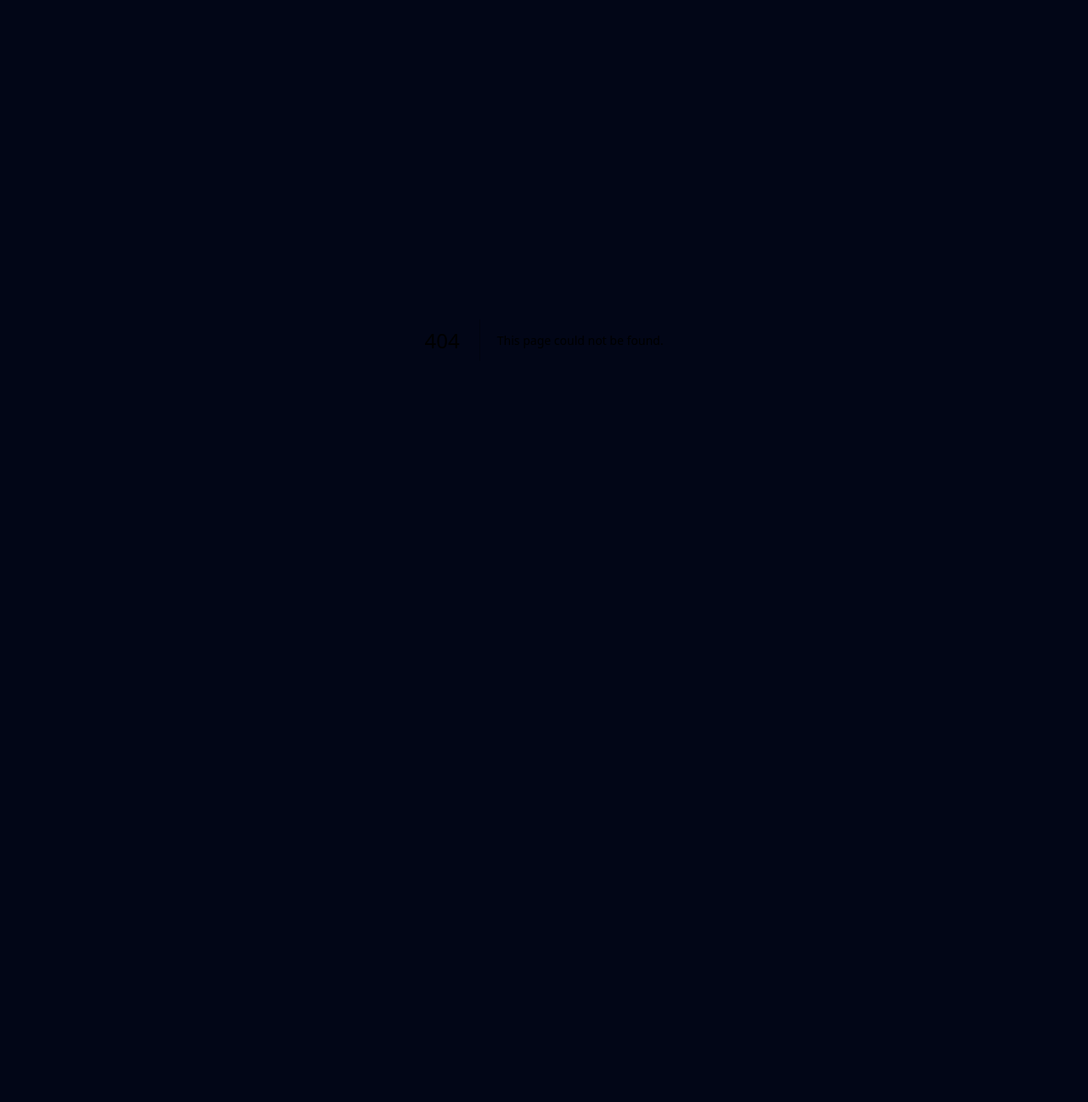
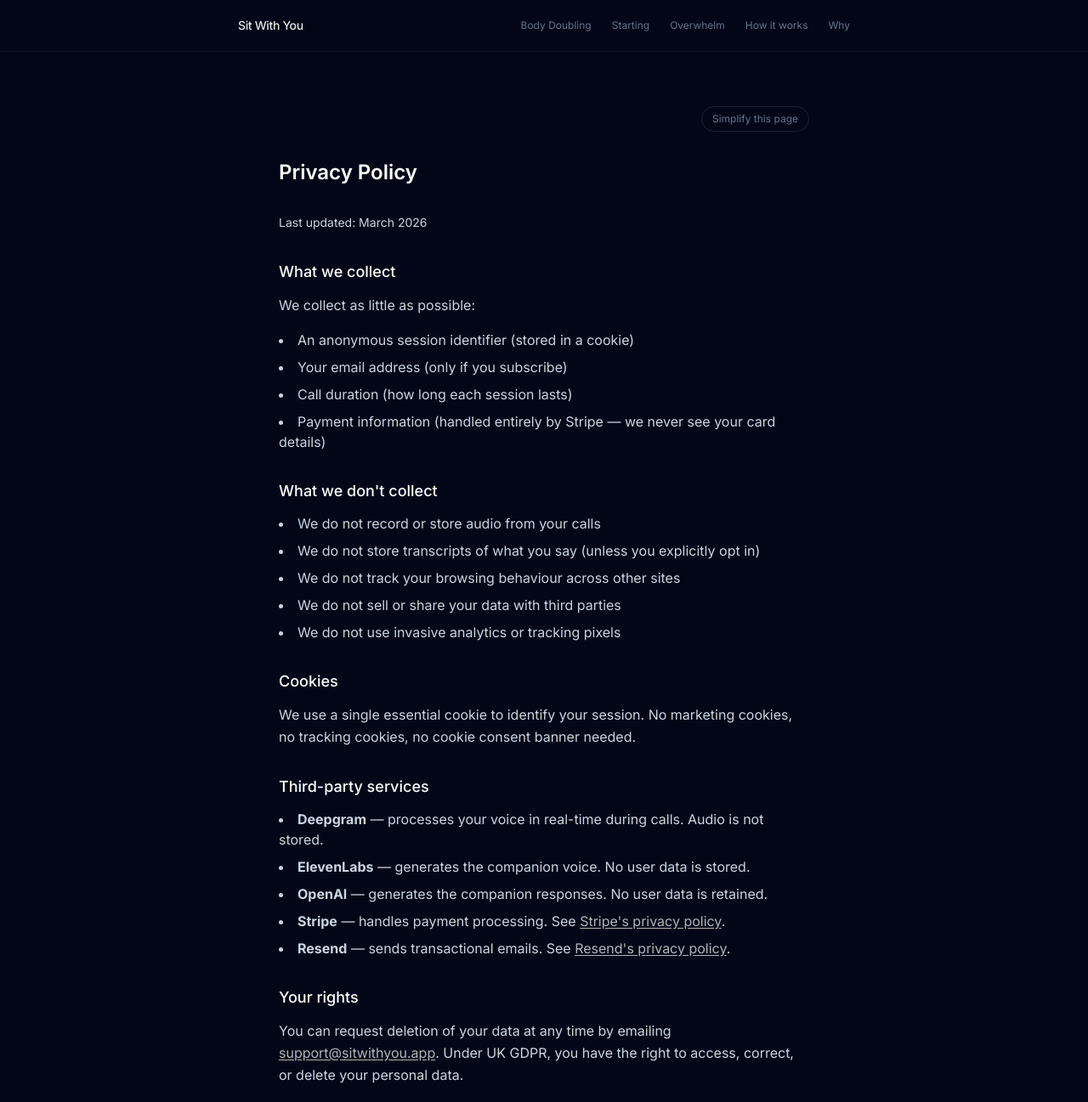
Before and after one commit to dkennedy1984/still-here, a Next.js app in the folder apps/web/: page /privacy in a window 1280 px wide. Before the commit this address had no page. Shown: the top 1297 px of the page at 85% size. Before the commit the page ends 800 px from the top, so only its background shows below. Built offline with nearby package versions, Linux system fonts and the light colour scheme.

Commit message:
feat: fix homepage layout, add terms/privacy, Stripe portal, subscription email links

```diff
--- a/apps/web/src/app/page.tsx
+++ b/apps/web/src/app/page.tsx
@@ -52,8 +52,9 @@ function HomePageContent() {
       return () => clearTimeout(t);
     }
   }, [upgraded]);
+
   useEffect(() => {
-    const handleScroll = () => setScrolled(window.scrollY > 50);
+    const handleScroll = () => setScrolled(window.scrollY > 10);
     window.addEventListener('scroll', handleScroll, { passive: true });
     return () => window.removeEventListener('scroll', handleScroll);
   }, []);
@@ -96,11 +97,13 @@ function HomePageContent() {
   }
 
   return (
-    <main className="relative flex flex-col items-center justify-center min-h-screen min-h-[100dvh] bg-slate-950 overflow-hidden">
+    <main className="relative bg-slate-950 overflow-x-hidden">
+      {/* Hero - fills entire viewport */}
+      <section className="flex flex-col items-center justify-center min-h-screen min-h-[100dvh] px-6 relative">
         {showUpgraded && (
           <div className="absolute top-6 left-1/2 -translate-x-1/2 z-50 flex flex-col items-center gap-2"
             style={{ animation: 'fadeIn 0.5s ease' }}>
-          <div className="flex items-center gap-2.5 px-5 py-2.5 rounded-full bg-green-400/10 border border-green-400/15 backdrop-blur-sm">
+            <div className="flex items-center gap-2 bg-green-950/80 border border-green-800/50 rounded-full px-4 py-2 backdrop-blur-sm">
               <div className="w-2 h-2 rounded-full bg-green-400 animate-pulse" />
               <span className="text-sm text-green-300/90 font-medium">You're in</span>
             </div>
@@ -108,8 +111,6 @@ function HomePageContent() {
           </div>
         )}
 
-      {/* Hero section - full viewport, call-first */}
-      <div className="flex flex-col items-center justify-center">
         {/* Presence orb */}
         <div className="flex items-center justify-center mb-10">
           <PresenceOrb state="idle" size="lg" />
@@ -126,9 +127,7 @@ function HomePageContent() {
 
         {/* Subtext */}
         <p className="mt-4 text-slate-400 text-sm">I&apos;ll just sit with you.</p>
-
-
-      </div>
+      </section>
 
       {/* Bottom controls - fixed, hide on scroll */}
       <div className={`fixed bottom-0 left-0 right-0 z-40 pb-6 pt-4 px-8 flex justify-between items-center transition-opacity duration-300 ${scrolled ? 'opacity-0 pointer-events-none' : 'opacity-100'}`}>
@@ -159,7 +158,7 @@ function HomePageContent() {
       </div>
 
       {/* Content sections - below the fold */}
-      <div className="max-w-2xl mx-auto py-24 pb-20">
+      <section className="px-6 max-w-2xl mx-auto pb-20">
         <h1 className="text-2xl sm:text-3xl font-semibold text-white leading-tight mb-8">
           Quiet body doubling for when starting is hard
         </h1>
@@ -190,7 +189,7 @@ function HomePageContent() {
 
         <h3 className="text-base font-medium text-white/80 mt-6 mb-3">It&apos;s not productivity coaching</h3>
         <p className="text-slate-300 leading-relaxed mb-6">
-          We won&apos;t push you, nag you, or try to optimise your day.
+          There&apos;s no system here. No method. No plan to optimise your day.
         </p>
 
         <h3 className="text-base font-medium text-white/80 mt-6 mb-3">It&apos;s not accountability</h3>
@@ -203,7 +202,7 @@ function HomePageContent() {
 
         <h2 className="text-xl font-medium text-white mt-12 mb-4">If you want a little context</h2>
         <p className="text-slate-300 leading-relaxed mb-6">
-          Some people call this body doubling — doing a task while someone else is present. It can help with ADHD, overwhelm, anxiety, and the general “stuck” feeling.
+          Some people call this body doubling — doing a task while someone else is present. It can help with ADHD, overwhelm, anxiety, and the general "stuck" feeling.
         </p>
         <p className="text-slate-300 leading-relaxed mb-6">
           If you&apos;d like, you can read more — but you don&apos;t have to.
@@ -248,9 +247,11 @@ function HomePageContent() {
           <Link href="/how-it-works" className="hover:text-slate-400 transition-colors">How it works</Link>
           <Link href="/why" className="hover:text-slate-400 transition-colors">Why</Link>
           <Link href="/vs-focusmate" className="hover:text-slate-400 transition-colors">vs Focusmate</Link>
+          <Link href="/terms" className="hover:text-slate-400 transition-colors">Terms</Link>
+          <Link href="/privacy" className="hover:text-slate-400 transition-colors">Privacy</Link>
           <span className="ml-auto">© {new Date().getFullYear()} Sit With You</span>
         </footer>
-      </div>
+      </section>
 
       {/* Presence style sheet */}
       {showSheet && (
--- /dev/null
+++ b/apps/web/src/app/privacy/page.tsx
@@ -0,0 +1,54 @@
+import { Metadata } from 'next';
+import { ContentLayout } from '../../components/ContentLayout';
+
+export const metadata: Metadata = {
+  title: 'Privacy Policy — Sit With You',
+  description: 'How Sit With You handles your data and privacy.',
+  alternates: { canonical: 'https://sitwithyou.app/privacy' },
+};
+
+export default function PrivacyPage() {
+  return (
+    <ContentLayout>
+      <h1 className="text-2xl font-semibold text-white mb-8">Privacy Policy</h1>
+
+      <p className="text-slate-300 text-sm leading-relaxed mb-6">Last updated: March 2026</p>
+
+      <h2 className="text-lg font-medium text-white mt-8 mb-3">What we collect</h2>
+      <p className="text-slate-300 leading-relaxed mb-4">We collect as little as possible:</p>
+      <ul className="list-disc list-inside text-slate-300 space-y-2 mb-6">
+        <li>An anonymous session identifier (stored in a cookie)</li>
+        <li>Your email address (only if you subscribe)</li>
+        <li>Call duration (how long each session lasts)</li>
+        <li>Payment information (handled entirely by Stripe — we never see your card details)</li>
+      </ul>
+
+      <h2 className="text-lg font-medium text-white mt-8 mb-3">What we don't collect</h2>
+      <ul className="list-disc list-inside text-slate-300 space-y-2 mb-6">
+        <li>We do not record or store audio from your calls</li>
+        <li>We do not store transcripts of what you say (unless you explicitly opt in)</li>
+        <li>We do not track your browsing behaviour across other sites</li>
+        <li>We do not sell or share your data with third parties</li>
+        <li>We do not use invasive analytics or tracking pixels</li>
+      </ul>
+
+      <h2 className="text-lg font-medium text-white mt-8 mb-3">Cookies</h2>
+      <p className="text-slate-300 leading-relaxed mb-6">We use a single essential cookie to identify your session. No marketing cookies, no tracking cookies, no cookie consent banner needed.</p>
+
+      <h2 className="text-lg font-medium text-white mt-8 mb-3">Third-party services</h2>
+      <ul className="list-disc list-inside text-slate-300 space-y-2 mb-6">
+        <li><strong>Deepgram</strong> — processes your voice in real-time during calls. Audio is not stored.</li>
+        <li><strong>ElevenLabs</strong> — generates the companion voice. No user data is stored.</li>
+        <li><strong>OpenAI</strong> — generates the companion responses. No user data is retained.</li>
+        <li><strong>Stripe</strong> — handles payment processing. See <a href="https://stripe.com/privacy" target="_blank" rel="noopener noreferrer" className="text-white/70 hover:text-white underline underline-offset-2">Stripe&apos;s privacy policy</a>.</li>
+        <li><strong>Resend</strong> — sends transactional emails. See <a href="https://resend.com/privacy" target="_blank" rel="noopener noreferrer" className="text-white/70 hover:text-white underline underline-offset-2">Resend&apos;s privacy policy</a>.</li>
+      </ul>
+
+      <h2 className="text-lg font-medium text-white mt-8 mb-3">Your rights</h2>
+      <p className="text-slate-300 leading-relaxed mb-6">You can request deletion of your data at any time by emailing <a href="mailto:support@sitwithyou.app" className="text-white/70 hover:text-white underline underline-offset-2">support@sitwithyou.app</a>. Under UK GDPR, you have the right to access, correct, or delete your personal data.</p>
+
+      <h2 className="text-lg font-medium text-white mt-8 mb-3">Contact</h2>
+      <p className="text-slate-300 leading-relaxed mb-6">For privacy questions, email <a href="mailto:support@sitwithyou.app" className="text-white/70 hover:text-white underline underline-offset-2">support@sitwithyou.app</a>.</p>
+    </ContentLayout>
+  );
+}
--- /dev/null
+++ b/apps/web/src/app/terms/page.tsx
@@ -0,0 +1,45 @@
+import { Metadata } from 'next';
+import { ContentLayout } from '../../components/ContentLayout';
+
+export const metadata: Metadata = {
+  title: 'Terms of Service — Sit With You',
+  description: 'Terms of service for using Sit With You.',
+  alternates: { canonical: 'https://sitwithyou.app/terms' },
+};
+
+export default function TermsPage() {
+  return (
+    <ContentLayout>
+      <h1 className="text-2xl font-semibold text-white mb-8">Terms of Service</h1>
+
+      <p className="text-slate-300 text-sm leading-relaxed mb-6">Last updated: March 2026</p>
+
+      <h2 className="text-lg font-medium text-white mt-8 mb-3">1. What Sit With You is</h2>
+      <p className="text-slate-300 leading-relaxed mb-6">Sit With You is a calm body-doubling companion service. It provides quiet audio presence to help you begin tasks. It is not a medical service, therapy, or crisis helpline.</p>
+
+      <h2 className="text-lg font-medium text-white mt-8 mb-3">2. Using the service</h2>
+      <p className="text-slate-300 leading-relaxed mb-6">You may use Sit With You for personal, non-commercial purposes. You must not use the service to harass, abuse, or harm others. We reserve the right to end a call if abusive language is detected.</p>
+
+      <h2 className="text-lg font-medium text-white mt-8 mb-3">3. Free and paid tiers</h2>
+      <p className="text-slate-300 leading-relaxed mb-6">Free users may use the service with session time limits. Paid subscribers get longer sessions and additional features. Subscriptions are billed monthly through Stripe at the price shown at checkout.</p>
+
+      <h2 className="text-lg font-medium text-white mt-8 mb-3">4. Cancellation</h2>
+      <p className="text-slate-300 leading-relaxed mb-6">You can cancel your subscription at any time. Access continues until the end of your current billing period. No refunds are given for partial months.</p>
+
+      <h2 className="text-lg font-medium text-white mt-8 mb-3">5. Privacy</h2>
+      <p className="text-slate-300 leading-relaxed mb-6">We take your privacy seriously. See our <a href="/privacy" className="text-white/70 hover:text-white underline underline-offset-2">Privacy Policy</a> for details on what we collect and how we use it.</p>
+
+      <h2 className="text-lg font-medium text-white mt-8 mb-3">6. Safety</h2>
+      <p className="text-slate-300 leading-relaxed mb-6">Sit With You is not a crisis service. If you are in crisis, please contact Samaritans on 116 123 (UK) or your local emergency services. We may provide helpline information during a call if we detect distress.</p>
+
+      <h2 className="text-lg font-medium text-white mt-8 mb-3">7. Liability</h2>
+      <p className="text-slate-300 leading-relaxed mb-6">Sit With You is provided as-is. We do our best to keep the service running but cannot guarantee uninterrupted availability. We are not liable for any decisions you make while using the service.</p>
+
+      <h2 className="text-lg font-medium text-white mt-8 mb-3">8. Changes</h2>
+      <p className="text-slate-300 leading-relaxed mb-6">We may update these terms from time to time. Continued use of the service after changes constitutes acceptance.</p>
+
+      <h2 className="text-lg font-medium text-white mt-8 mb-3">9. Contact</h2>
+      <p className="text-slate-300 leading-relaxed mb-6">Questions about these terms? Email us at <a href="mailto:support@sitwithyou.app" className="text-white/70 hover:text-white underline underline-offset-2">support@sitwithyou.app</a>.</p>
+    </ContentLayout>
+  );
+}
--- a/apps/web/src/app/upgrade/page.tsx
+++ b/apps/web/src/app/upgrade/page.tsx
@@ -164,7 +164,14 @@ export default function UpgradePage() {
         )}
       </div>
 
-      <p className="text-xs text-slate-600 mt-8">
+      <p className="text-xs text-slate-600 mt-6">
+        By continuing you agree to our{' '}
+        <a href="/terms" className="text-slate-500 hover:text-slate-300 underline underline-offset-2">Terms</a>
+        {' '}and{' '}
+        <a href="/privacy" className="text-slate-500 hover:text-slate-300 underline underline-offset-2">Privacy Policy</a>
+      </p>
+
+      <p className="text-xs text-slate-600 mt-4">
         Need help? <a href="mailto:support@sitwithyou.app" className="text-slate-500 hover:text-slate-300 transition-colors underline underline-offset-2">support@sitwithyou.app</a>
       </p>
     </main>
--- a/apps/web/src/components/ContentLayout.tsx
+++ b/apps/web/src/components/ContentLayout.tsx
@@ -113,6 +113,8 @@ export function ContentLayout({ children, sources, ctaButton = "I'm ready", ctaM
               <Link href="/how-it-works" className="hover:text-slate-400 transition-colors">How it works</Link>
               <Link href="/why" className="hover:text-slate-400 transition-colors">Why</Link>
               <Link href="/vs-focusmate" className="hover:text-slate-400 transition-colors">vs Focusmate</Link>
+              <Link href="/terms" className="hover:text-slate-400 transition-colors">Terms</Link>
+              <Link href="/privacy" className="hover:text-slate-400 transition-colors">Privacy</Link>
               <a href="mailto:support@sitwithyou.app" className="hover:text-slate-400 transition-colors">Support</a>
               <span className="ml-auto">© {new Date().getFullYear()} Sit With You</span>
             </div>
```
Also changed, not shown: 1 other file (tests, documents, lock files or other folders). Lines whose indentation alone changed are shown as unchanged.
